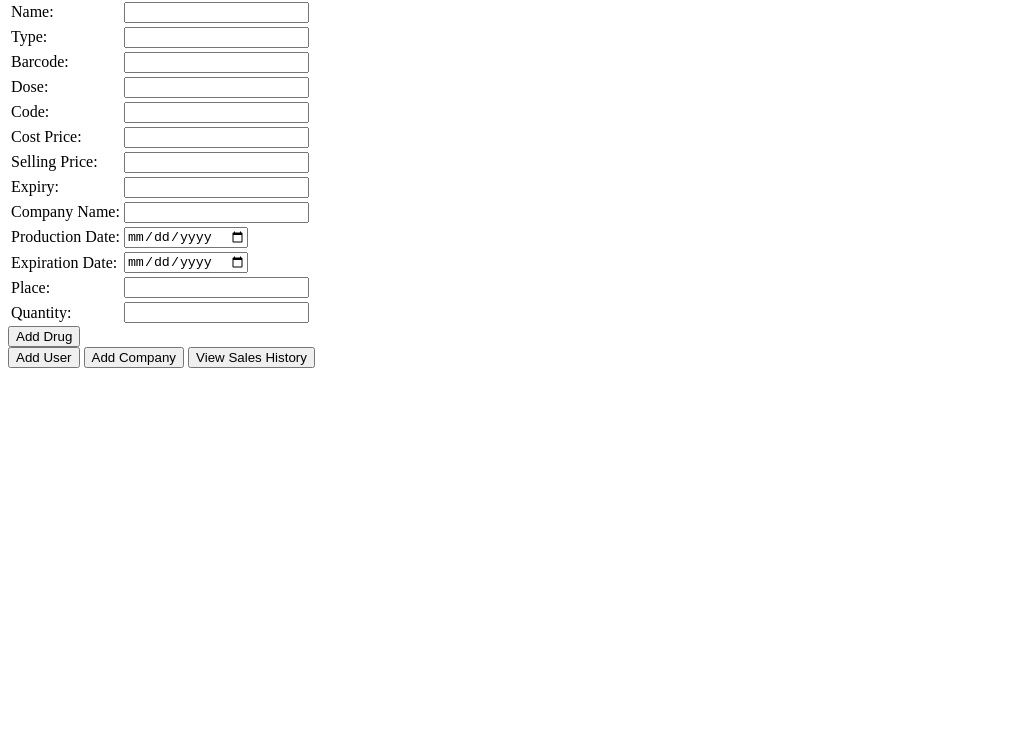
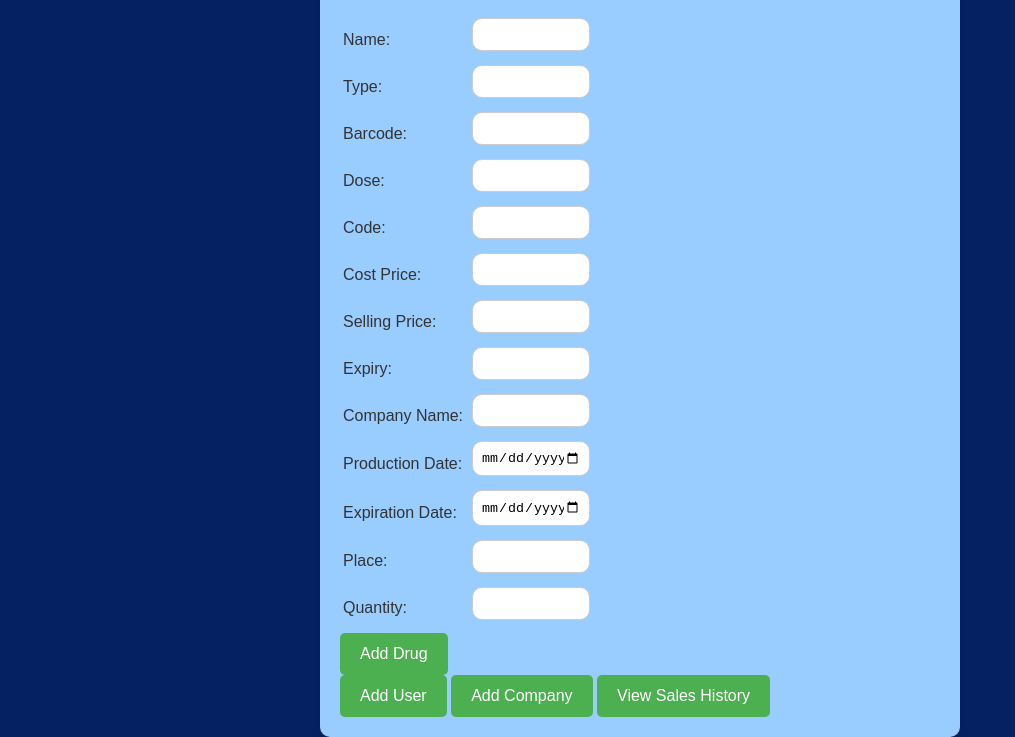
Before and after one commit to Otakcoder-07/Pharmacy_Management-DBMS, a plain HTML site: page add_user.html in a window 1280 px wide. Shown: the part 68-805 px from the top of the page, without its empty margins (0-1015 px from the left). Drawn offline with Linux system fonts and the light colour scheme.

Commit message:
Fixed some styling issues

```diff
--- a/add_user.html
+++ b/add_user.html
@@ -5,9 +5,8 @@
     <meta charset="UTF-8">
     <meta name="viewport" content="width=device-width, initial-scale=1.0">
     <title>Pharmacy Management System - Add Drug</title>
-    <style>
-        /* Your CSS styles here */
-    </style>
+    <link rel="stylesheet" href="styles.css">
+
 </head>
 
 <body>
@@ -70,11 +69,9 @@
             </table>
             <button type="submit">Add Drug</button>
         </form>
-        <div class="action-buttons">
-            <button onclick="window.location.href='/add_user'">Add User</button>
-            <button onclick="window.location.href='/add_company'">Add Company</button>
-            <button onclick="window.location.href='/view_sales'">View Sales History</button>
-        </div>
+            <button onclick="window.location.href='/add_user'" class="action">Add User</button>
+            <button onclick="window.location.href='/add_company'" class="action">Add Company</button>
+            <button onclick="window.location.href='/view_sales'" class="action">View Sales History</button>
     </div>
 </body>
 
--- a/styles.css
+++ b/styles.css
@@ -60,3 +60,13 @@ button[type="submit"]:hover {
 }
 
 /* Add more styles as needed */
+button
+{
+    background-color: #4caf50;
+    color: white;
+    padding: 12px 20px;
+    border: none;
+    border-radius: 5px;
+    cursor: pointer;
+    font-size: 16px;
+}
```
Also changed, not shown: view_sales.html (+5 -6 lines).
